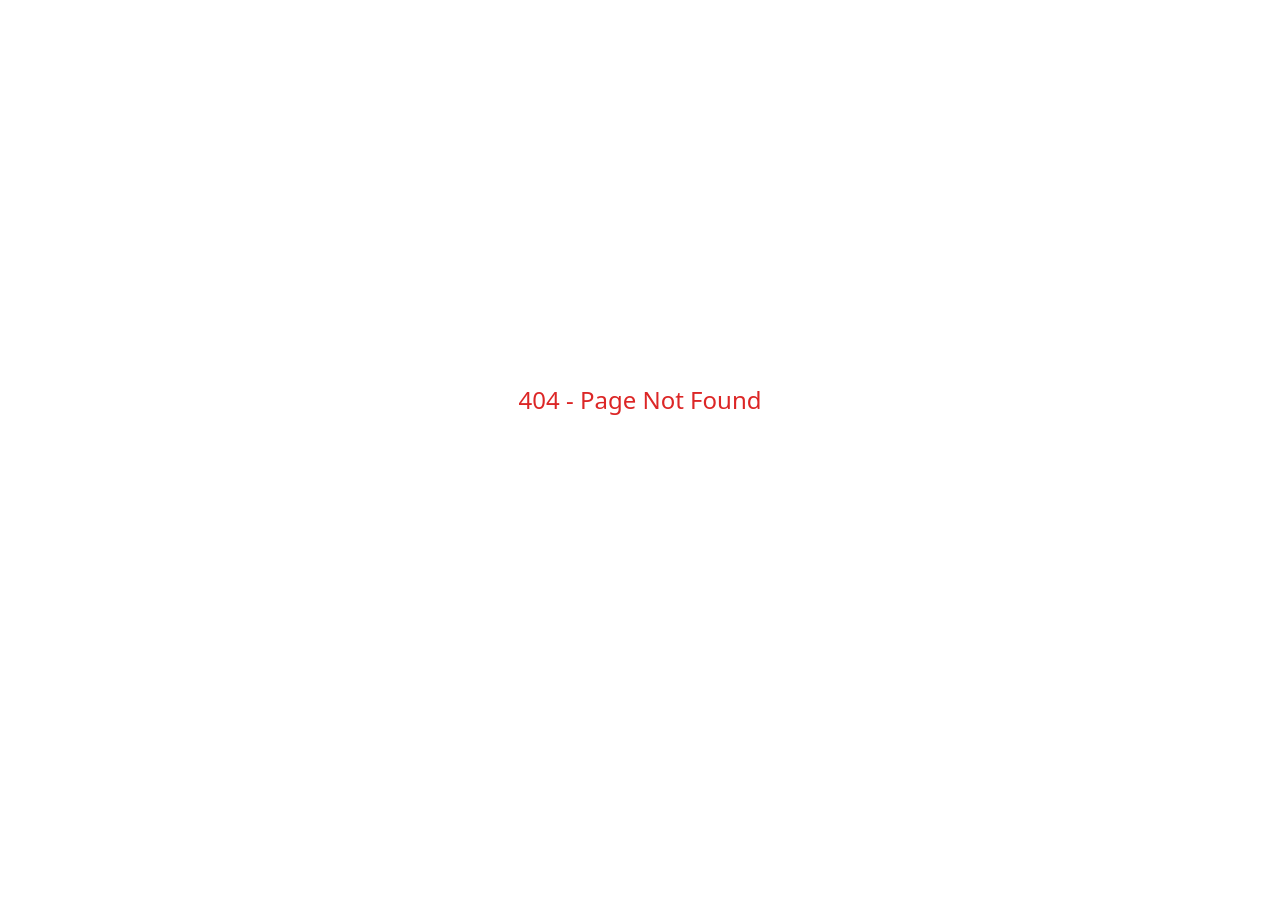
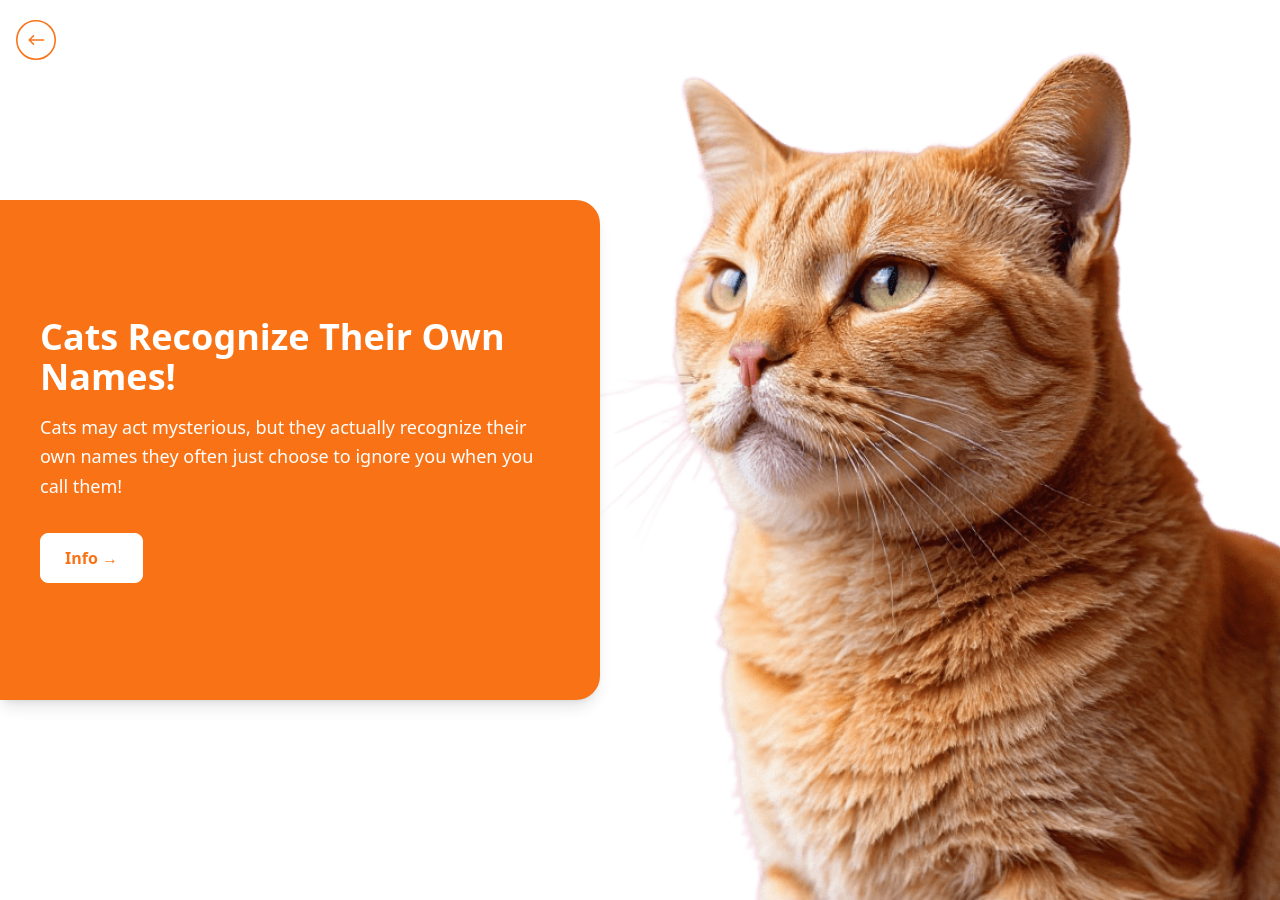
Before and after one commit to zouhairkahtal/cat-info, a React (Vite) app: page /catPage in a window 1280 px wide. Before the commit this address had no page. Before the commit the page ends 800 px from the top, so only its background shows below. Built offline with nearby package versions, Linux system fonts and the light colour scheme.

Commit message:
ending the cat & dog page's

```diff
--- a/src/App.tsx
+++ b/src/App.tsx
@@ -3,6 +3,7 @@ import { HomePage } from "./views/HomePage";
 import { CatGallery } from "./views/CatGallery";
 import { Layout } from "./layout";
 import { DogPage } from "./views/DogPage";
+import { CatPage } from "./views/CatPage";
 
 
 
@@ -30,6 +31,10 @@ function App() {
           element: <DogPage/>,
         },
         {
+          path:"catPage",
+          element: <CatPage/>,
+        },
+        {
           path: "*",
           element: (
             <h1 className="text-center text-2xl text-red-600">
--- a/src/components/nav.tsx
+++ b/src/components/nav.tsx
@@ -6,17 +6,17 @@ export function Nav(){
     return(
 
     <>
-    <ul className="flex justify-around items-center w-full h-full ">
+    <ul className="flex justify-around max-[650px]:justify-center items-center w-full h-full ">
 
 <li className="backdrop-brightness-90 text-white py-2 px-8 rounded-full text-lg font-semibold  hover:scale-105 ease-out duration-300 max-[650px]:hidden">Info</li>
 <li className="backdrop-brightness-90  text-white py-2 px-8 rounded-full text-lg font-semibold  hover:scale-105 ease-out duration-300 max-[650px]:hidden">Gallery</li>
-<li className="backdrop-brightness-90  text-white py-2 px-10 rounded-full text-lg font-semibold  hover:scale-105 ease-out duration-300">Dog & Cat</li>
+<li className="backdrop-brightness-90  text-white py-2 px-10 rounded-full text-lg font-semibold  hover:scale-105 ease-out duration-300 ">Dog & Cat</li>
+    <NavLink to={"/Gallery"} className={`ease-out duration-300`}>
 <li className="backdrop-brightness-90  text-white py-2 px-8 rounded-full text-lg font-semibold  hover:scale-105 ease-out duration-300 max-[650px]:hidden">
-    <NavLink to={"/Gallery"} className={`ease-out duration-300`}>
 
     Gallery
+    </li>
     </NavLink>
-    </li>
 <li className="backdrop-brightness-90  text-white py-2 px-8 rounded-full text-lg font-semibold  hover:scale-105 ease-out duration-300 max-[650px]:hidden">Info</li>
     </ul>
     </>
--- /dev/null
+++ b/src/views/CatPage.tsx
@@ -0,0 +1,33 @@
+import { NavLink } from "react-router-dom";
+import DogPageImage from "../assets/CatPageImage/CatPageImage.png";
+import GoBack from "../assets/icon's/back-buttons-orange.svg";
+
+export function CatPage() {
+  return (
+    <>
+      <div
+        className="w-full h-screen min-h-[900px] bg-white bg-no-repeat bg-right-bottom bg-contain flex items-center justify-start max-[500px]:items-start"
+        style={{ backgroundImage: `url(${DogPageImage})` }}
+      >
+        <button className="absolute top-5 left-4">
+          <NavLink to={"/HomePage"}>
+            <img className="w-10" src={GoBack} alt={GoBack} />
+          </NavLink>
+        </button>
+        <div className="w-[600px] h-[500px] bg-orange-500 text-white flex flex-col justify-center items-start p-10 rounded-r-3xl shadow-lg max-[1175px]:shadow-none max-[1175px]:bg-opacity-40 max-[1175px]:bg-white  max-[400px]:bg-transparent ">
+          <h2 className="text-4xl font-bold mb-4 max-[1175px]:text-orange-500 ">
+            Cats Recognize Their Own Names!
+          </h2>
+          <p className="text-lg mb-8 leading-relaxed max-[1175px]:text-orange-500">
+            Cats may act mysterious, but they actually recognize their own names
+             they often just choose to ignore you when you call them!
+          </p>
+
+          <button className="bg-white border border-white hover:text-white  text-orange-500 font-semibold px-6 py-3 rounded-lg hover:bg-orange-500 transition-all duration-200 max-[1175px]:hover:bg-transparent max-[1175px]:hover:text-orange-500 max-[1175px]:bg-transparent max-[1175px]:hover:border-orange-500 max-[1175px]:border-orange-300 max-[1175px]:hover:border-2">
+            Info →
+          </button>
+        </div>
+      </div>
+    </>
+  );
+}
--- a/src/views/DogPage.tsx
+++ b/src/views/DogPage.tsx
@@ -6,30 +6,26 @@ export function DogPage() {
   return (
     <>
       <div
-        className="w-full h-screen min-h-[900px] bg-white bg-no-repeat bg-right-bottom bg-contain flex items-center justify-start"
+        className="w-full h-screen min-h-[900px] bg-white bg-no-repeat bg-right-bottom bg-contain flex items-center justify-start max-[500px]:items-start"
         style={{ backgroundImage: `url(${DogPageImage})` }}
       >
-
         <button className="absolute top-5 left-4">
-            <NavLink to={"/HomePage"}>
-
-           <img className="w-10" src={GoBack} alt={GoBack} />
-            </NavLink>
-
+          <NavLink to={"/HomePage"}>
+            <img className="w-10" src={GoBack} alt={GoBack} />
+          </NavLink>
         </button>
-        <div className="w-[600px] h-[500px] bg-red-500 text-white flex flex-col justify-center items-start p-10 rounded-r-3xl shadow-lg">
-          <h2 className="text-4xl font-bold mb-4">Dogs Can Smell Time!</h2>
-          <p className="text-lg mb-8 leading-relaxed">
-            Dogs have an incredible sense of smell they can actually detect
-            the passing of time by noticing how scents in the air change
-            throughout the day.
+        <div className="w-[600px] h-[500px] bg-red-500 text-white flex flex-col justify-center items-start p-10 rounded-r-3xl shadow-lg max-[1175px]:shadow-none max-[1175px]:bg-opacity-40 max-[1175px]:bg-white  max-[400px]:bg-transparent ">
+          <h2 className="text-4xl font-bold mb-4 max-[1175px]:text-red-500 ">
+            Dogs Can Smell Time!
+          </h2>
+          <p className="text-lg mb-8 leading-relaxed max-[1175px]:text-red-500">
+            Dogs have an incredible sense of smell they can actually detect the
+            passing of time by noticing how scents in the air change throughout
+            the day.
           </p>
 
-          <button
-
-            className="bg-white border border-white hover:text-white  text-red-500 font-semibold px-6 py-3 rounded-lg hover:bg-red-500 transition-all duration-200"
-          >
-             Info →
+          <button className="bg-white border border-white hover:text-white  text-red-500 font-semibold px-6 py-3 rounded-lg hover:bg-red-500 transition-all duration-200 max-[1175px]:hover:bg-transparent max-[1175px]:hover:text-red-500 max-[1175px]:bg-transparent max-[1175px]:hover:border-red-500 max-[1175px]:border-red-300 max-[1175px]:hover:border-2">
+            Info →
           </button>
         </div>
       </div>
--- a/src/views/HomePage.tsx
+++ b/src/views/HomePage.tsx
@@ -31,13 +31,13 @@ export function HomePage() {
                 intelligence, energy, and strong bond with humans. They come in
                 many breeds, each with unique traits
               </p>
+              <NavLink to={"/DogPage"}>
               <button className="py-2 px-5 bg-orange-400 rounded-full font-medium text-orange-900 ease-out duration-300 border border-orange-400  hover:bg-orange-900 hover:text-orange-400 hover:scale-110 ">
 
-              <NavLink to={"/DogPage"}>
                 Read More
-              </NavLink>
 
               </button>
+              </NavLink>
 
               <div className="hidden max-[650px]:flex  h-36 w-full items-center justify-center gap-5">
                 <button className="border border-orange-400 bg-orange-900 text-orange-400 py-2 px-8 rounded-full text-lg font-semibold  hover:scale-105 ease-out duration-300 ">
@@ -70,9 +70,13 @@ export function HomePage() {
                 curiosity, elegance, and calm nature. They can be both playful
                 and mysterious, bringing warmth and charm to any home
               </p>
+        <NavLink to={"/CatPage"}>
+
               <button className="py-2 px-5 bg-orange-900 rounded-full font-medium text-orange-400 ease-out duration-300 border border-orange-900  hover:bg-orange-400 hover:text-orange-900 hover:scale-110 ">
                 Read More
               </button>
+        </NavLink>
+
               <div className="hidden max-[650px]:flex  h-36 w-full items-center justify-center gap-5 ">
                 <button className="border border-orange-900 bg-orange-400 text-orange-900 py-2 px-8 rounded-full text-lg font-semibold  hover:scale-105 ease-out duration-300 ">
                   Info
```
Also changed, not shown: src/assets/CatPageImage/CatPageImage.png (added), src/assets/icon's/back-buttons-orange.svg (added).
